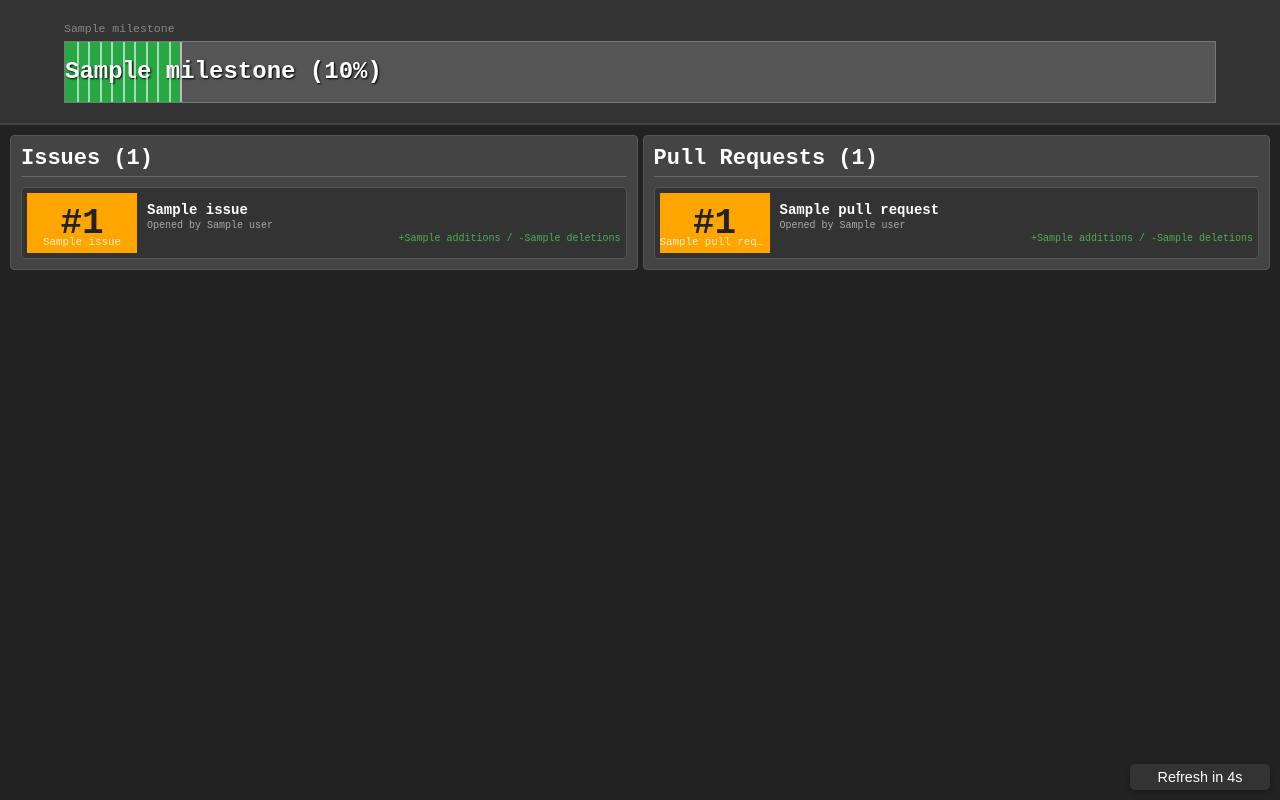
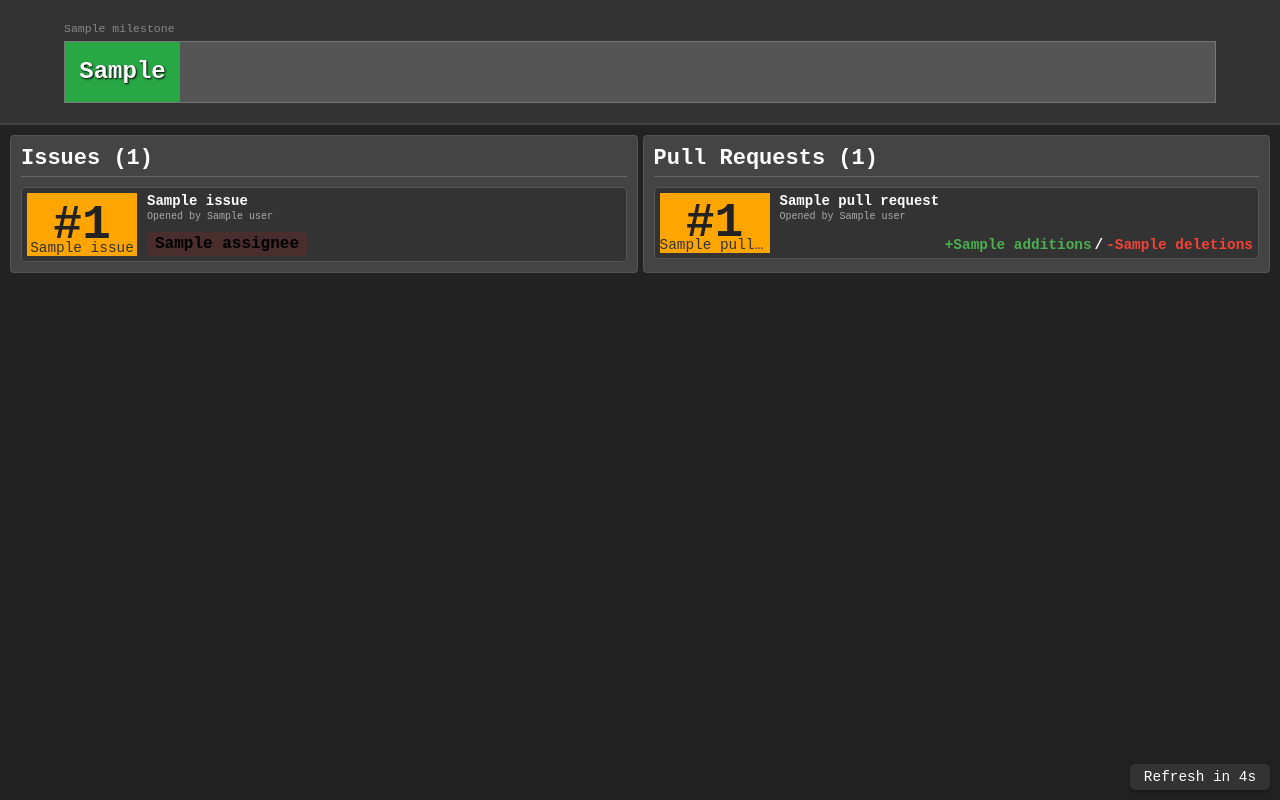
Before and after one commit to FRC-1721/ProjectHud, a Flask app: template app/templates/index.html in a window 1280 px wide. Run offline with Flask 3, Linux system fonts and the light colour scheme; the template is opened without the code that fills it: most values are stand-ins (such as "Sample title", 1, 10 or a date in 2020); parts of the project's set-up code (start-up, migrations or seed data) failed here and were passed over.

Commit message:
Bump style and other awesome stuff (also dsync junk, looks very tidy now)

```diff
--- a/app/static/style.css
+++ b/app/static/style.css
@@ -1,4 +1,7 @@
-/* General Page Styling */
+/* ========================= */
+/* General Page Styling      */
+/* ========================= */
+
 body {
   font-family: "Courier New", Courier, monospace;
   margin: 0;
@@ -7,6 +10,7 @@ body {
   color: #fff;
 }
 
+/* Repo Name (General Use) */
 .repo-name {
   font-size: 0.8em;
   color: #888;
@@ -14,7 +18,10 @@ body {
   text-align: center;
 }
 
-/* Milestone Progress Bars */
+/* ========================= */
+/* Milestone Progress Bars   */
+/* ========================= */
+
 #milestones {
   width: 100%;
   margin: 0;
@@ -39,49 +46,28 @@ body {
   background: #555;
   height: 60px;
   border: 1px solid #777;
-  position: relative;
   overflow: hidden;
 }
 
 .progress {
   background: #28a745;
   height: 100%;
-  position: relative;
   text-align: center;
   line-height: 60px;
+  color: #fff;
+  font-weight: bold;
 }
 
 .milestone-text {
-  color: #fff;
   font-size: 24px;
-  font-weight: bold;
   text-shadow: 1px 1px 2px #000;
-  display: block;
-  width: 100%;
   text-align: center;
-  white-space: nowrap;
-  overflow: visible;
 }
 
-.milestone-markers {
-  position: absolute;
-  top: 0;
-  left: 0;
-  width: 100%;
-  height: 100%;
-  pointer-events: none;
-}
+/* ========================= */
+/* Stats Section             */
+/* ========================= */
 
-.marker {
-  position: absolute;
-  top: 0;
-  bottom: 0;
-  width: 2px;
-  background: #fff;
-  opacity: 0.6;
-}
-
-/* Stats Section (Issues & PRs) */
 #stats {
   display: flex;
   justify-content: space-between;
@@ -107,7 +93,10 @@ body {
   text-align: left;
 }
 
-/* Card Styling (Issues & PRs Details) */
+/* ========================= */
+/* Card Styling (General)    */
+/* ========================= */
+
 .card-container {
   display: flex;
   flex-direction: column;
@@ -115,24 +104,75 @@ body {
   height: 100%;
 }
 
+/* Each Card */
 .card {
   display: flex;
-  align-items: center;
   background: #333;
   border: 1px solid #555;
   padding: 5px;
   border-radius: 4px;
-  font-size: 12px;
   gap: 10px;
-  height: 60px;
+  min-height: 60px;
 }
-.card-content {
+
+/* ========================= */
+/* Card Left (Number Column) */
+/* ========================= */
+
+.card-left {
+  display: flex;
+  flex-direction: column;
+  align-items: center;
+  justify-content: center;
+  text-align: center;
+  flex: 0 0 100px; /* Fixed width */
+}
+
+.number {
+  font-size: 3em;
+  font-weight: bold;
+  text-align: center;
+  position: relative;
+  background: orange;
+  color: #222;
+  display: inline-flex;
+  align-items: center;
+  justify-content: center;
+  width: 110px;
+  height: 100%;
+}
+
+.number .repo-name {
+  font-weight: normal;
+  position: absolute;
+  bottom: 0px;
+  text-align: center;
+  width: 100%;
+  color: #333;
+  white-space: nowrap;
+  overflow: hidden;
+  text-overflow: ellipsis;
+  font-size: min(0.3em, 4vw);
+}
+
+/* ========================= */
+/* Card Right (Content)      */
+/* ========================= */
+
+.card-right {
   flex: 1;
   display: flex;
   flex-direction: column;
-  justify-content: center;
+  justify-content: space-between;
+  gap: 5px;
+  text-align: left;
+}
+
+/* Card Content (Title & Meta Info) */
+.card-content {
+  display: flex;
+  flex-direction: column;
   gap: 2px;
-  text-align: left;
 }
 
 .card-title {
@@ -146,43 +186,61 @@ body {
   color: #aaa;
 }
 
-.card-changes {
-  font-size: 10px;
-  color: #4caf50;
-  text-align: right;
-  align-self: flex-end;
+/* Assignee Styling */
+.issue-assignee {
+  display: flex;
+  flex-wrap: wrap;
+  gap: 5px;
+  margin-top: 5px;
 }
 
-/* Card number */
-.number {
-  font-size: 3em;
+.assignee-name {
+  font-size: 1em;
   font-weight: bold;
+  background: yellow;
+  color: black;
+  animation: flash-bg 1s infinite alternate;
+  padding: 3px 8px;
+  border-radius: 4px;
   text-align: center;
-  position: relative;
-  background: orange; /* Orange background */
-  color: #222;
-  display: inline-flex;
-  align-items: center;
-  justify-content: center;
-  width: 110px;
-  height: 100%;
+  width: fit-content;
 }
 
-/* Override for when displaying repo name inside the card number */
-.number .repo-name {
-  font-weight: normal;
-  position: absolute;
-  bottom: 5px;
-  text-align: center;
-  width: 100%;
-  color: rgba(255, 255, 255, 0.8); /* Slightly lighter text for contrast */
-  white-space: nowrap; /* Prevent wrapping */
-  overflow: hidden; /* Prevent text spilling */
-  text-overflow: ellipsis;
-  font-size: min(0.3em, 4vw);
+/* Flashing Animation for Assignees */
+@keyframes flash-bg {
+  0% {
+    background-color: red;
+  }
+  100% {
+    background-color: #333;
+  }
 }
 
-/* For refresh indicator */
+/* Pull Request Changes */
+.card-changes {
+  font-size: 0.9em;
+  font-weight: bold;
+  text-align: right;
+  margin-top: auto;
+  display: flex;
+  gap: 3px;
+  justify-content: flex-end;
+  align-items: center;
+}
+.changes-additions {
+  color: #4caf50;
+}
+.changes-divider {
+  color: #fff;
+}
+.changes-deletions {
+  color: #f44336;
+}
+
+/* ========================= */
+/* Refresh Indicator         */
+/* ========================= */
+
 #refresh-indicator {
   position: fixed;
   bottom: 10px;
@@ -192,9 +250,35 @@ body {
   padding: 5px 10px;
   border-radius: 5px;
   font-size: 0.9em;
-  font-family: Arial, sans-serif;
   text-align: center;
   min-width: 120px;
   box-shadow: 0 2px 5px rgba(0, 0, 0, 0.3);
   z-index: 1000;
 }
+
+/* ========================= */
+/* Responsive Tweaks         */
+/* ========================= */
+
+/* Ensure proper display on smaller screens */
+@media (max-width: 768px) {
+  #stats {
+    flex-direction: column;
+  }
+
+  .stat-box {
+    width: 100%;
+  }
+
+  .card {
+    flex-direction: column;
+  }
+
+  .card-left {
+    width: 100%;
+  }
+
+  .card-right {
+    text-align: center;
+  }
+}
--- a/app/templates/index.html
+++ b/app/templates/index.html
@@ -10,7 +10,6 @@
 </head>
 
 <body>
-
     <!-- Milestone Progress Bars -->
     <section id="milestones">
         {% for milestone in milestones %}
@@ -32,39 +31,64 @@
 
     <!-- Issues and Pull Requests -->
     <section id="stats">
+        <!-- Issues Section -->
         <div class="stat-box" id="issues">
             <h2>Issues ({{ issues_count }})</h2>
             <div class="card-container">
                 {% for issue in issues %}
                 <div class="card">
+                    <!-- Left Column: Number & Repo Name -->
+                    <div class="card-left">
                         <div class="number">
                             <div class="card-number">#{{ issue.number }}</div>
                             <div class="repo-name">{{ issue.repo_name }}</div>
                         </div>
+                    </div>
+
+                    <!-- Right Column: Title, Meta, Assignees -->
+                    <div class="card-right">
                         <div class="card-content">
                             <span class="card-title">{{ issue.title }}</span>
                             <span class="card-meta">Opened by {{ issue.user }}</span>
-                        <span class="card-changes">+{{ issue.additions }} / -{{ issue.deletions }}</span>
+                        </div>
+                        {% if issue.assignees %}
+                        <div class="issue-assignee">
+                            {% for assignee in issue.assignees %}
+                            <div class="assignee-name">{{ assignee }}</div>
+                            {% endfor %}
+                        </div>
+                        {% endif %}
                     </div>
                 </div>
                 {% endfor %}
             </div>
         </div>
 
+        <!-- Pull Requests Section -->
         <div class="stat-box" id="pull-requests">
             <h2>Pull Requests ({{ pull_requests_count }})</h2>
             <div class="card-container">
                 {% for pr in pull_requests %}
                 <div class="card">
+                    <!-- Left Column: Number & Repo Name -->
+                    <div class="card-left">
                         <div class="number">
                             <div class="card-number">#{{ pr.number }}</div>
                             <div class="repo-name">{{ pr.repo_name }}</div>
                         </div>
+                    </div>
 
+                    <!-- Right Column: Title, Meta, Changes -->
+                    <div class="card-right">
                         <div class="card-content">
                             <span class="card-title">{{ pr.title }}</span>
                             <span class="card-meta">Opened by {{ pr.user }}</span>
-                        <span class="card-changes">+{{ pr.additions }} / -{{ pr.deletions }}</span>
+                        </div>
+                        <div class="card-changes">
+                            <span class="changes-additions">+{{ pr.additions }}</span>
+                            <span class="changes-divider">/</span>
+                            <span class="changes-deletions">-{{ pr.deletions }}</span>
+                        </div>
                     </div>
                 </div>
                 {% endfor %}
@@ -72,6 +96,7 @@
         </div>
     </section>
 
+
     <div id="refresh-indicator">Wait...</div>
 </body>
 
```
Also changed, not shown: app/__init__.py (+6 -2 lines). Lines whose indentation alone changed are shown as unchanged.
